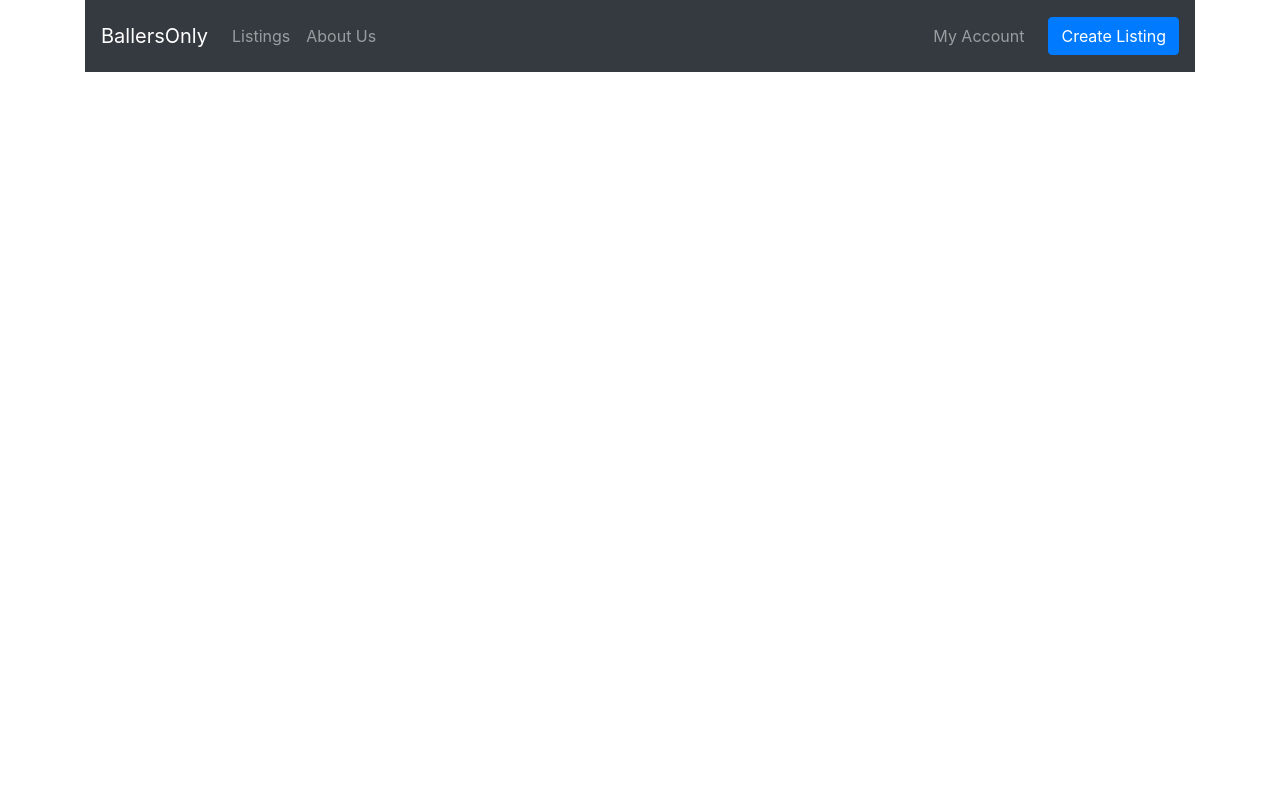
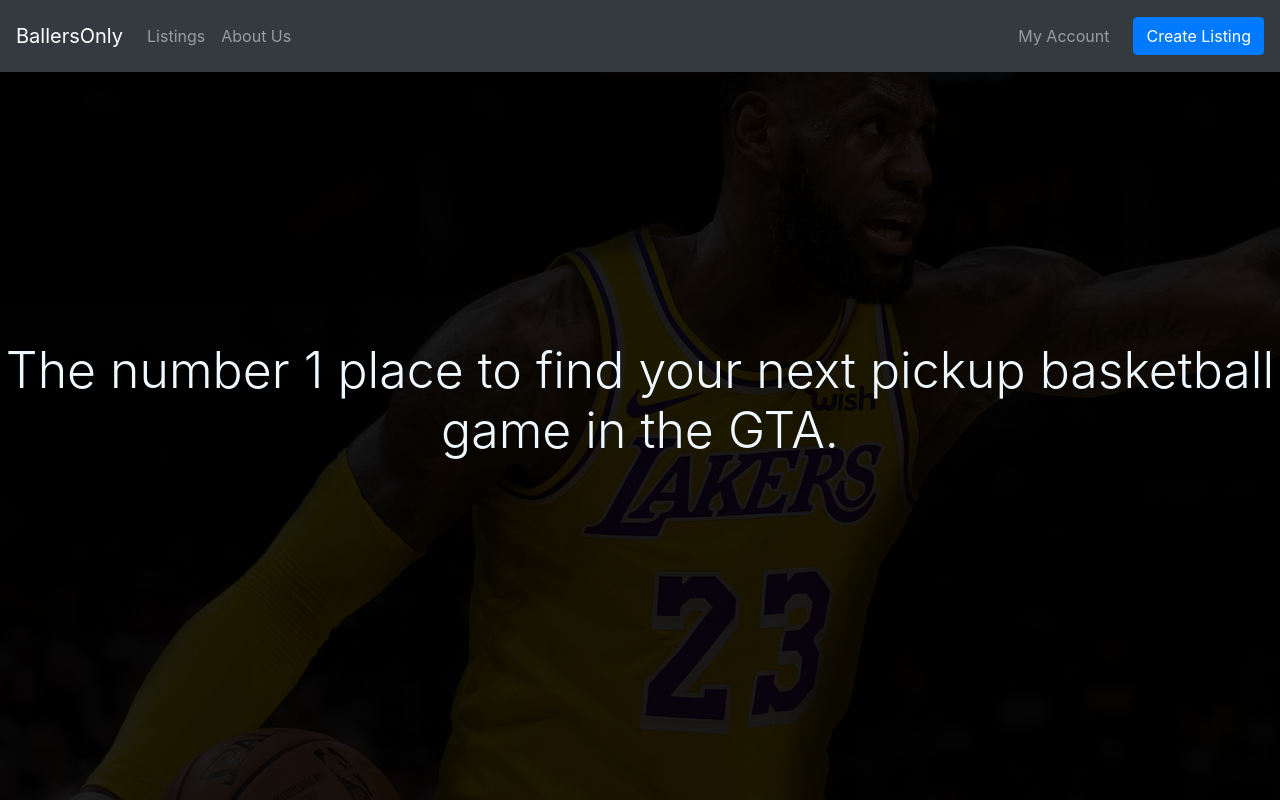
Before and after one commit to mcataga/RUHacks2020-BallersOnly, a React (Create React App) app: page /home in a window 1280 px wide. Built offline with nearby package versions, Linux system fonts and the light colour scheme; what google-maps-react would draw is missing.

Commit message:
nav bar width, home page

```diff
--- a/src/App.css
+++ b/src/App.css
@@ -39,3 +39,67 @@
   max-width: 100%;
   object-fit: cover;
 }
+
+
+.navbar-wrapper {
+  position: absolute;
+  top: 0;
+  right: 0;
+  width: 100% !important;
+  left: 0;
+  z-index: 20;
+}
+
+body {
+  padding-top: 65px;
+}
+
+#bg {
+  background-image: url(./pictures/lebron2.png);
+  position:absolute;
+  top: 0;
+  left: 0;
+  min-width:100%;
+  min-height:100%;
+  z-index: 0;
+
+}
+
+.image {
+  position: relative;
+  width: 100%; /* for IE 6 */
+}
+
+h2 {
+
+  position: absolute;
+  top: 50%;
+  left: 50%;
+  width: 100%;
+  text-align: center;
+  transform: translate(-50%, -50%);
+  color: aliceblue;
+  font-size: 50px;
+  font-weight: 350;
+}
+
+.homebut {
+  position: absolute;
+  top: 50%;
+  left: 50%;
+
+  text-align: center;
+
+  color: black;
+
+  font-weight: 350;
+}
+
+h2 span {
+   color: white;
+   font: bold 24px/45px Helvetica, Sans-Serif;
+   letter-spacing: -1px;
+   background: rgb(0, 0, 0); /* fallback color */
+   background: rgba(0, 0, 0, 0.7);
+   padding: 10px;
+}
--- a/src/App.js
+++ b/src/App.js
@@ -10,6 +10,7 @@
 import ListingModal from "./components/listing-modal.component";
 import Account from "./components/account.component";
 import AboutUs from "./components/about-us.component";
+import HomePage from "./components/homepage.component";
 
 function App() {
   return (
@@ -17,13 +18,15 @@
       <div className="container">
       <Navbar />
       <br/>
-      <Route path="/" exact component={ExercisesList} />
+      <Route path="/" exact component={HomePage} />
       <Route path="/edit/:id" component={EditExercise} />
       <Route path="/create" component={CreateExercise} />
       <Route path="/user" component={CreateUser} />
       <Route path="/account" component={Account} />
       <Route path="/aboutus" component={AboutUs} />
       <Route path="/listing" component={ListingModal} />
+      <Route path="/listings" component={ExercisesList} />
+      <Route path="/home" component={HomePage} />
       </div>
     </Router>
   );
--- a/src/components/about-us.component.js
+++ b/src/components/about-us.component.js
@@ -15,7 +15,7 @@
         return (
 
         <div id="parent">
-            <div class="about-section">
+            <div className="about-section" margin-top="10%">
             <h1>About Us</h1>
             <p>Meet the creators of BallersOnly.</p>
             </div>
--- a/src/components/account.component.js
+++ b/src/components/account.component.js
@@ -14,7 +14,7 @@
         return (
 
         <div id="parent">
-            <div class="about-section">
+            <div className="about-section">
             <h1>Account Details</h1>
             </div>
 
--- /dev/null
+++ b/src/components/homepage.component.js
@@ -0,0 +1,23 @@
+import React, { Component,Button } from "react";
+import { BrowserRouter as Router } from "react-router-dom";
+import ListingModal from './listing-modal.component';
+
+export default class HomePage extends Component {
+
+    handleClick = () => {
+        console.log('this is:', this);
+      }
+    render(){
+        return (
+
+            <div className="wrapper">
+            <div id="bg">
+                <h2>The number 1 place to find your next pickup basketball game in the GTA.</h2>
+
+            </div>
+            </div>
+
+        );
+    }
+
+}
--- a/src/components/navbar.component.js
+++ b/src/components/navbar.component.js
@@ -7,12 +7,13 @@
 
   render() {
     return (
+    <div className="navbar-wrapper">
       <nav className="navbar navbar-dark bg-dark navbar-expand-lg">
         <Link to="/" className="navbar-brand">BallersOnly</Link>
         <div className="collpase navbar-collapse">
         <ul className="navbar-nav mr-auto">
           <li className="navbar-item">
-          <Link to="/" className="nav-link">Listings</Link>
+          <Link to="/listings" className="nav-link">Listings</Link>
           </li>
           <li className="navbar-item">
           <Link to="/aboutus" className="nav-link">About Us</Link>
@@ -30,6 +31,7 @@
         </div>
         <ListingModal/>
       </nav>
+    </div>
     );
   }
 }
```
Also changed, not shown: src/pictures/lebron2.png (added), src/pictures/lebron_edited.png (added).
